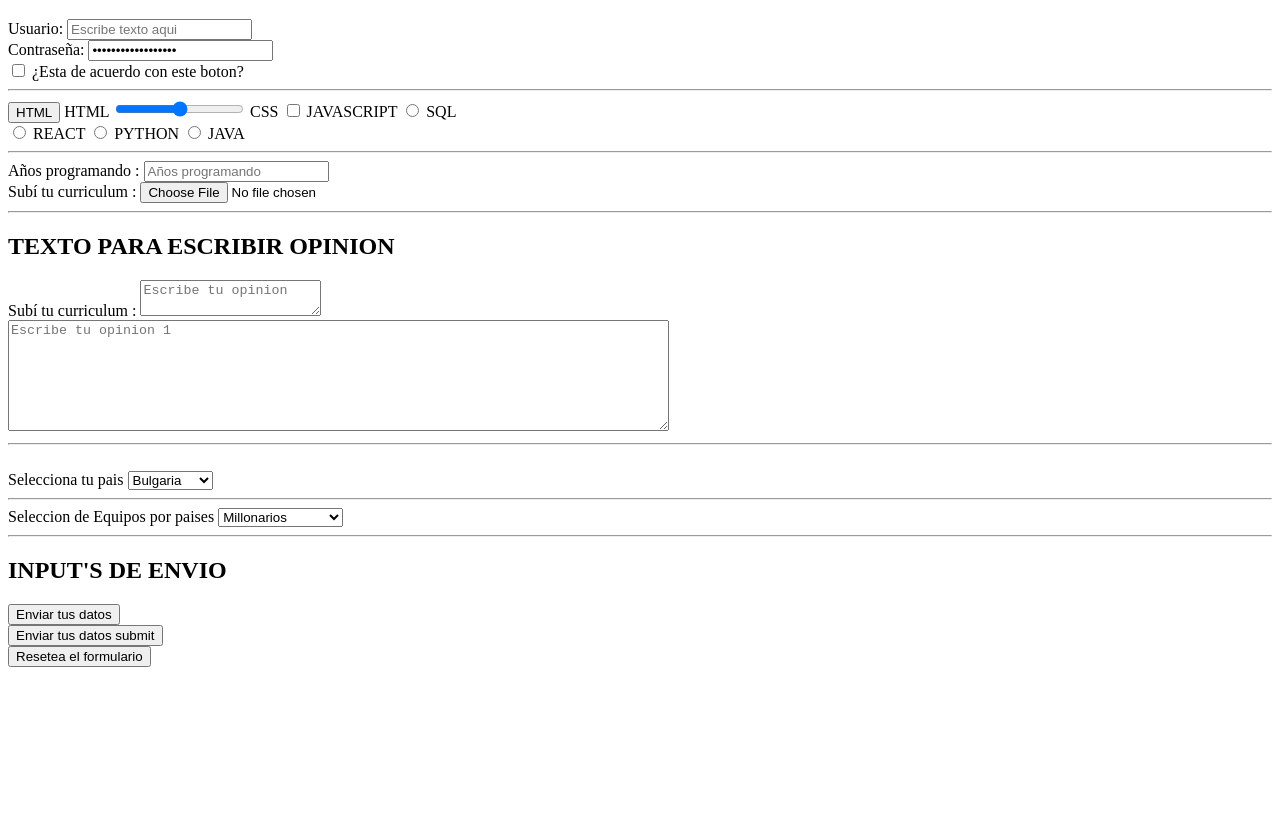
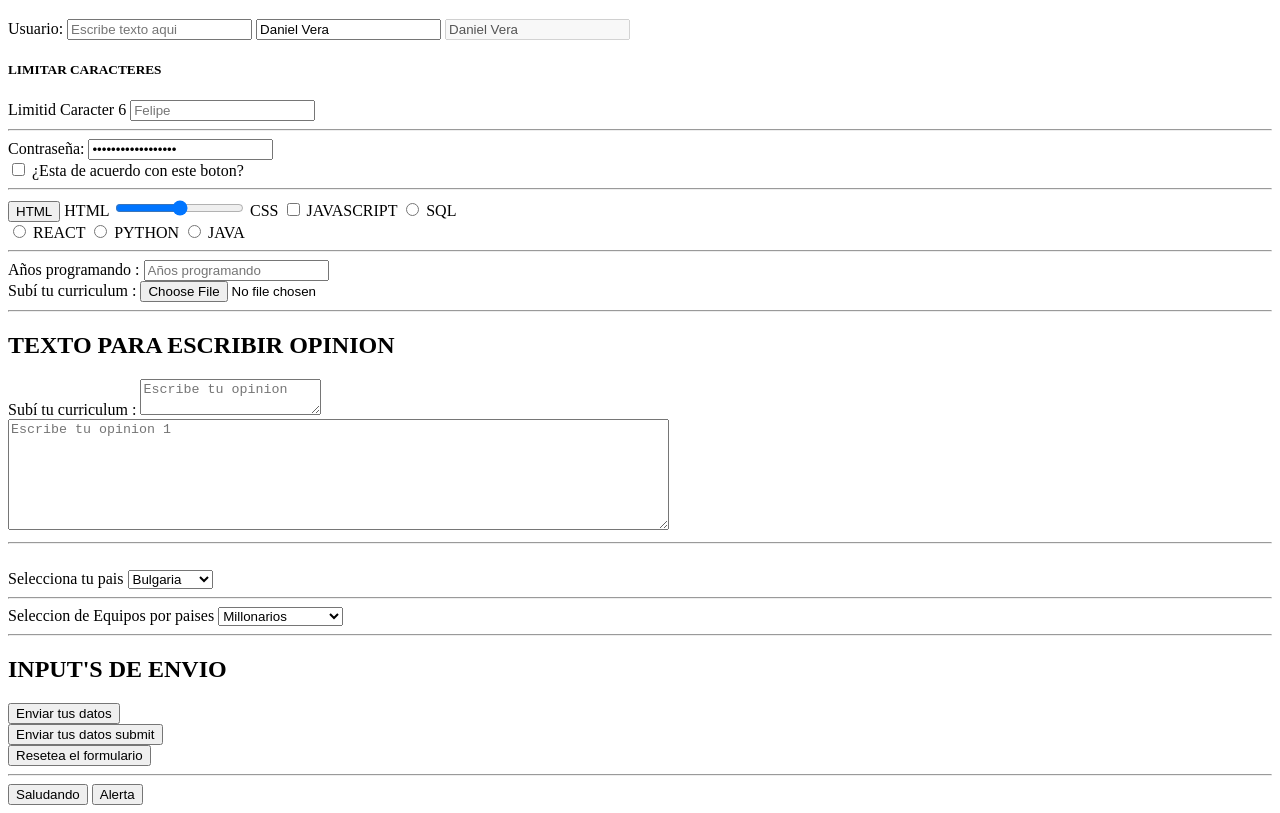
Before and after one commit to CiberNefty/HTML, a plain HTML site: page sergi/10-formularios/index.html in a window 1280 px wide. Shown: the part 61-874 px from the top of the page. Before the commit the page ends 800 px from the top, so only its background shows below. Drawn offline with Linux system fonts and the light colour scheme.

Commit message:
Colocamos un boton de alerta con y un input de alerta con el metodo onclick, tambie colocamos dos campos de input bloqueados y tambien otro pero limitando los caracteres.

```diff
--- a/sergi/10-formularios/index.html
+++ b/sergi/10-formularios/index.html
@@ -12,7 +12,13 @@
     <form action="envio.php" method="POST" target="_blank"> <!--Los metodos son para enviarlos al backend, y el target es lo que reconoce -->
         <label for="usuario">Usuario: </label>
         <input type="text" id="usuario" name="usuario" placeholder="Escribe texto aqui">
+        <input type="text" id="usuario2" name="usuario2" value="Daniel Vera" readonly>
+        <input type="text" id="usuario1" name="usuario1" value="Daniel Vera" disabled>
         <br>
+        <h5>LIMITAR CARACTERES</h5>
+        <Label for="limitador">Limitid Caracter 6</Label>
+        <input type="text" id="limitador" name="limitador" placeholder="Felipe" maxlength="12" min="4">
+        <br> <hr>
         <label for="password">Contraseña:</label>
         <input type="password" id="password" name="password" value="Escribe contraseña">
         <br>
@@ -73,6 +79,11 @@
         <input type="submit" value="Enviar tus datos submit"> <!--submit ejecuta el formulario-->
         <br>
         <input type="reset" value="Resetea el formulario"> <!--resetea el formulario-->
+
+        <br><hr>
+        <input type="button" onclick="alert('Sigue aprendiendo no te preocupes por cosas innecesarias')" value="Saludando">
+        <button onclick="alert('Sigeu no pares de aprender Dani')">Alerta</button>
+
     </form>
 
 </body>
```
